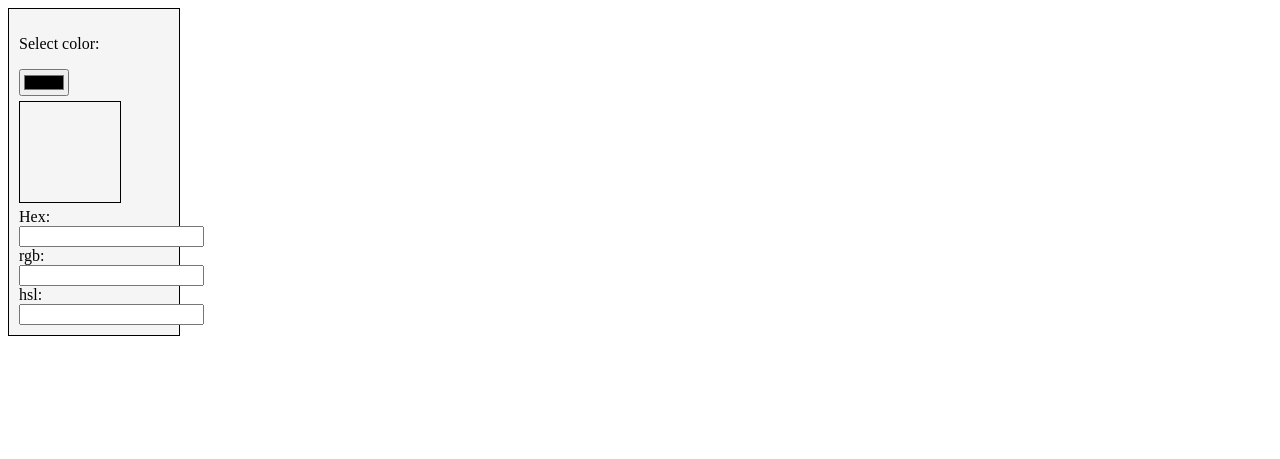
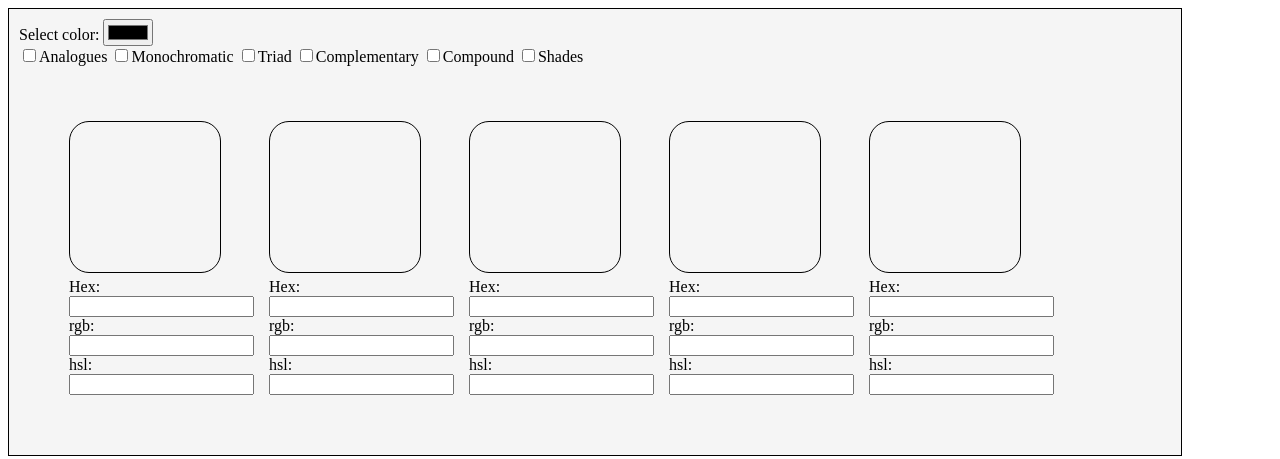
Before and after one commit to jenn3204/colorpalette, a plain HTML site: page index.html in a window 1280 px wide. Drawn offline with Linux system fonts and the light colour scheme.

Commit message:
inital layout

```diff
--- a/index.html
+++ b/index.html
@@ -8,12 +8,41 @@
     <link rel="stylesheet" href="style.css" />
   </head>
   <body>
-    <div id="container">
-      <p>Select color:</p>
+    <section id="container">
+      <label>Select color:</label>
       <input id="color_wheel" type="color" />
-      <div id="colorbox"></div>
-      <label>Hex:</label><input type="text" name="hex" id="hex" /> <label>rgb:</label><input type="text" name="rgb" id="rgb" /> <label>hsl:</label><input type="text" name="hsl" id="hsl" />
-    </div>
+
+      <div id="filters_container">
+        <input type="checkbox" name="analogue" /><label>Analogues</label> <input type="checkbox" name="monochromatic" /><label>Monochromatic</label> <input type="checkbox" name="triad" /><label>Triad</label>
+        <input type="checkbox" name="complementary" /><label>Complementary</label> <input type="checkbox" name="compound" /><label>Compound</label> <input type="checkbox" name="shades" /><label>Shades</label>
+      </div>
+      <div id="boxes_container">
+        <div class="box_container">
+          <div id="colorbox1" class="colorbox"></div>
+          <label>Hex:</label><input type="text" name="hex" id="hex1" /> <label>rgb:</label><input type="text" name="rgb" id="rgb1" /> <label>hsl:</label><input type="text" name="hsl" id="hsl1" />
+        </div>
+
+        <div class="box_container">
+          <div id="colorbox2" class="colorbox"></div>
+          <label>Hex:</label><input type="text" name="hex" id="hex2" /> <label>rgb:</label><input type="text" name="rgb" id="rgb2" /> <label>hsl:</label><input type="text" name="hsl" id="hsl2" />
+        </div>
+
+        <div class="box_container">
+          <div id="colorbox" class="colorbox"></div>
+          <label>Hex:</label><input type="text" name="hex" id="hex" /> <label>rgb:</label><input type="text" name="rgb" id="rgb" /> <label>hsl:</label><input type="text" name="hsl" id="hsl" />
+        </div>
+
+        <div class="box_container">
+          <div id="colorbox3" class="colorbox"></div>
+          <label>Hex:</label><input type="text" name="hex" id="hex3" /> <label>rgb:</label><input type="text" name="rgb" id="rgb3" /> <label>hsl:</label><input type="text" name="hsl" id="hsl3" />
+        </div>
+
+        <div class="box_container">
+          <div id="colorbox4" class="colorbox"></div>
+          <label>Hex:</label><input type="text" name="hex" id="hex4" /> <label>rgb:</label><input type="text" name="rgb" id="rgb4" /> <label>hsl:</label><input type="text" name="hsl" id="hsl4" />
+        </div>
+      </div>
+    </section>
 
     <script src="script.js"></script>
   </body>
--- a/style.css
+++ b/style.css
@@ -2,12 +2,23 @@
   background-color: whitesmoke;
   padding: 10px;
   border: 1px solid black;
-  width: 150px;
+  width: 90vw;
 }
 
-#colorbox {
+.box_container {
+  width: 100px;
+  margin: 50px;
+}
+
+.colorbox {
   border: 1px solid black;
-  width: 100px;
-  height: 100px;
+  border-radius: 20px;
+  width: 150px;
+  height: 150px;
   margin: 5px 0;
 }
+
+#boxes_container {
+  display: flex;
+  flex-wrap: wrap;
+}
```
